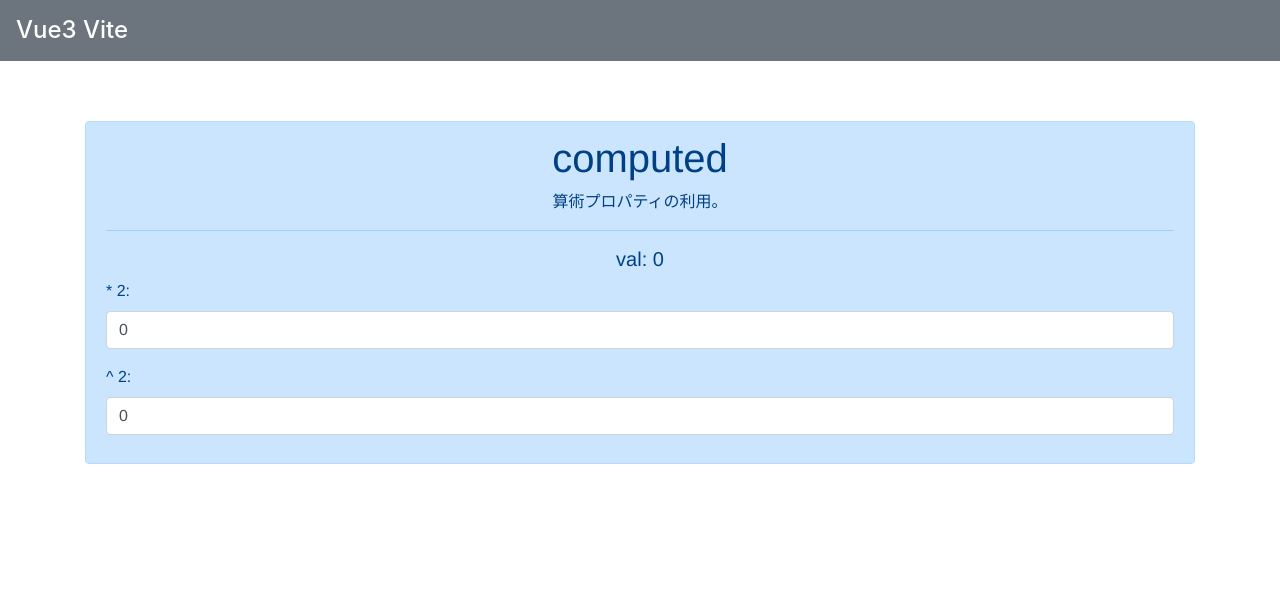
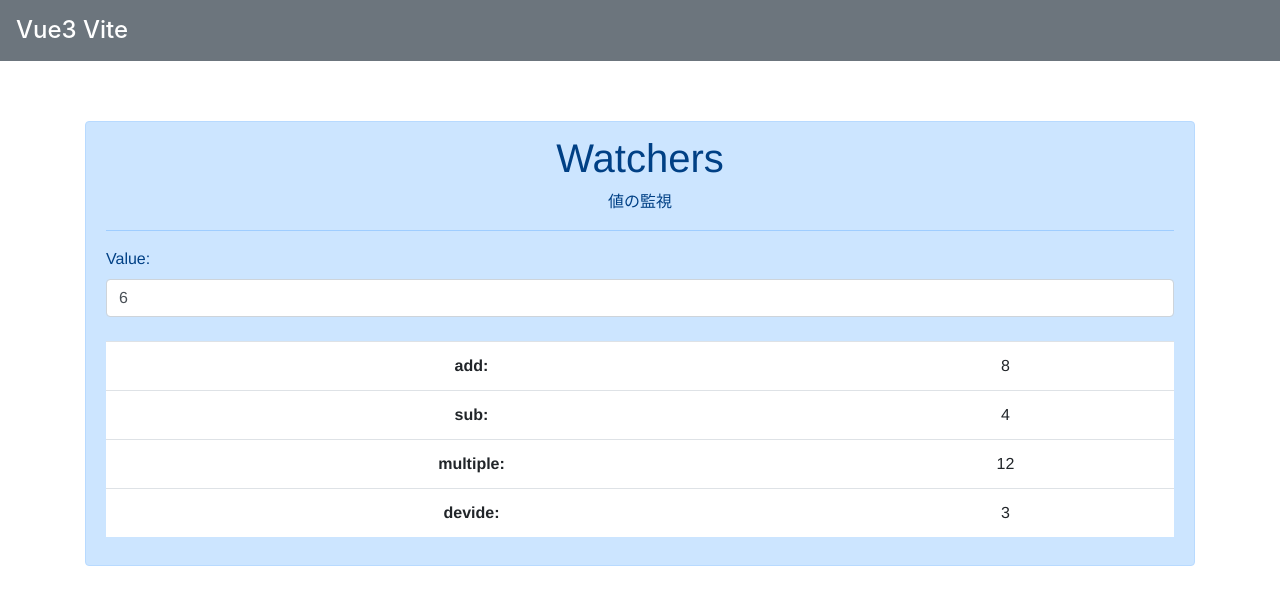
Before and after one commit to besumero628/Vue3_practice, a Vue app in the folder vite_app/: page / in a window 1280 px wide. Shown: the top 604 px of the page. Built offline with nearby package versions, Linux system fonts and the light colour scheme.

Commit message:
watchの使用

```diff
--- a/vite_app/src/components/HelloWorld.vue
+++ b/vite_app/src/components/HelloWorld.vue
@@ -3,50 +3,46 @@
     <h1>{{ title }}</h1>
     <p>{{ message }}</p>
     <hr>
-    <p class="h5">val: {{val}}</p>
     <div class="form-group text-left">
-      <label>* 2:</label>
-      <input type="number" v-model="a" class="form-control">
+      <label>Value:</label>
+      <input type="number" v-model="val" class="form-control">
     </div>
-    <div class="form-group text-left">
-      <label>^ 2:</label>
-      <input type="number" v-model="b" class="form-control">
-    </div>
+    <table class="bg-white table mt-4">
+      <tr><th>add:</th><td>{{add}}</td></tr>
+      <tr><th>sub:</th><td>{{sub}}</td></tr>
+      <tr><th>multiple:</th><td>{{mult}}</td></tr>
+      <tr><th>devide:</th><td>{{div}}</td></tr>
+    </table>
   </div>
 </template>
 
 <script>
 export default {
   name: "HelloWorld",
-  props: {
-    title: String,
-  },
   data() {
     return {
-      message: "算術プロパティの利用。",
+      title: 'Watchers',
+      message: '値の監視',
       val: 0,
+      add: 0,
+      sub: 0,
+      mult: 0,
+      div: 0,
     }
   },
-  computed: {
-    a: {
-      get() {
-        return this.val * 2
-      },
-      set(value) {
-        this.val = Math.floor(value / 2)
-      },
-    },
-    b: {
-      get() {
-        return this.val * this.val
-      },
-      set(value) {
-        this.val = Math.floor(Math.sqrt(value))
-      }
-    },
-    created() {
-      this.val = 10
-    },
-  }
+  watch: {
+    val(newValue, oldValue) {
+      console.log(oldValue + ' -> ' + newValue)
+      this.val = newValue
+      var val = parseInt(this.val)
+      this.add = Math.floor(val + 2)
+      this.sub = Math.floor(val - 2)
+      this.mult = Math.floor(val * 2)
+      this.div = Math.floor(val / 2)
+    }
+  },
+  created() {
+    this.val = 6
+  },
 };
 </script>
```
